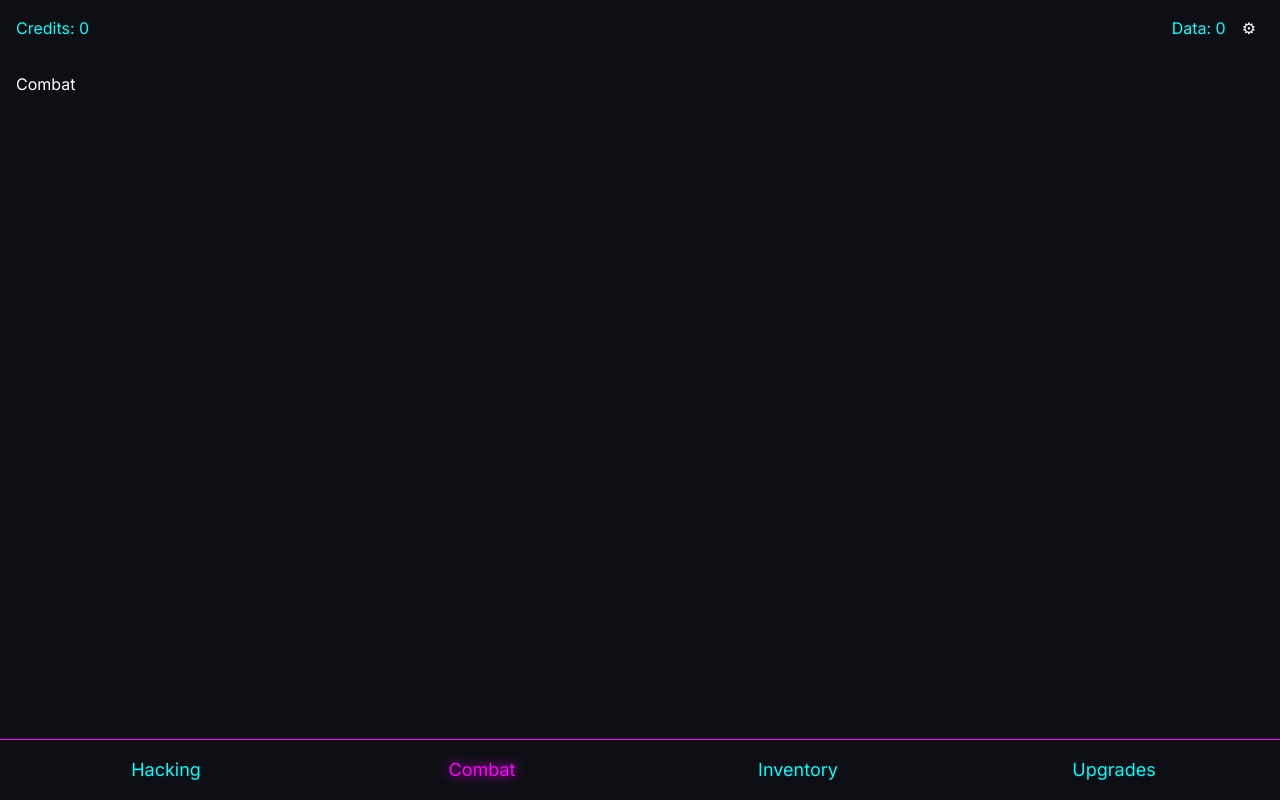
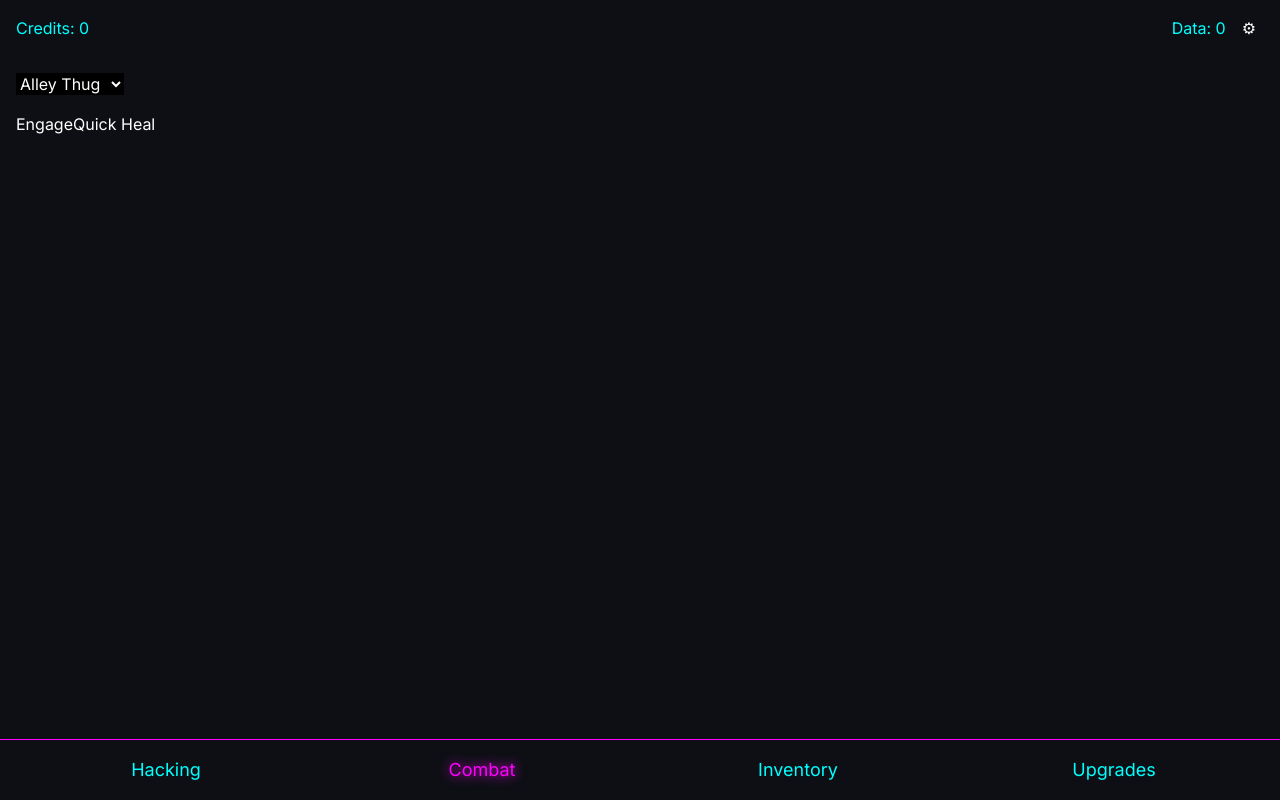
Before and after one commit to mikisz/cyber-idle, a React (Vite) app: page / in a window 1280 px wide. Both pictures are taken after a click on the button "Combat". Built offline with nearby package versions, Linux system fonts and the light colour scheme.

Commit message:
feat: add basic combat system

```diff
--- a/src/App.tsx
+++ b/src/App.tsx
@@ -7,6 +7,12 @@ function App() {
   useEffect(() => {
     loadGame().then((state) => {
       if (state) {
+        if (state.combat?.inFight) {
+          state = {
+            ...state,
+            combat: { enemyId: null, enemyHp: 0, inFight: false, log: [] },
+          };
+        }
         useGameStore.setState(state);
       }
     });
--- /dev/null
+++ b/src/data/enemies.json
@@ -0,0 +1,6 @@
+[
+  { "id":"thug","name":"Alley Thug","level":1,"hp":25,"atk":4,"def":1,"xp":12,
+    "loot":[{"credits":true,"min":3,"max":8},{"itemId":"scrap","chance":0.6,"min":1,"max":2}] },
+  { "id":"drone","name":"Corp Drone","level":2,"hp":35,"atk":6,"def":2,"xp":18,
+    "loot":[{"credits":true,"min":6,"max":14},{"itemId":"microchip","chance":0.5,"min":1,"max":1}] }
+]
--- /dev/null
+++ b/src/game/combat.ts
@@ -0,0 +1,142 @@
+import { useGameStore } from './state/store';
+import enemiesData from '../data/enemies.json';
+
+export type Enemy = (typeof enemiesData)[number];
+
+export const enemies: Enemy[] = enemiesData;
+
+export function getEnemy(id: string): Enemy | undefined {
+  return enemies.find((e) => e.id === id);
+}
+
+function randRange(min: number, max: number): number {
+  return Math.floor(Math.random() * (max - min + 1)) + min;
+}
+
+export function calcDamage(atk: number, def: number): number {
+  const variance = randRange(-1, 1);
+  return Math.max(1, atk + variance - def);
+}
+
+function trimLog(log: string[]): string[] {
+  return log.slice(-10);
+}
+
+export function startCombat(enemyId: string) {
+  const enemy = getEnemy(enemyId);
+  if (!enemy) return;
+  useGameStore.setState((s) => ({
+    ...s,
+    combat: {
+      enemyId,
+      enemyHp: enemy.hp,
+      inFight: true,
+      log: [`Engaged ${enemy.name}`],
+    },
+  }));
+}
+
+function rollLoot(enemy: Enemy) {
+  let credits = 0;
+  const items: Record<string, number> = {};
+  for (const entry of enemy.loot) {
+    if (entry.credits) {
+      credits += randRange(entry.min, entry.max);
+    } else if (entry.itemId) {
+      if (Math.random() < (entry.chance ?? 1)) {
+        const qty = randRange(entry.min, entry.max);
+        items[entry.itemId] = (items[entry.itemId] ?? 0) + qty;
+      }
+    }
+  }
+  return { credits, items };
+}
+
+function awardVictory(enemy: Enemy, log: string[]) {
+  useGameStore.setState((state) => {
+    const rewards = rollLoot(enemy);
+    const inv = { ...state.inventory };
+    for (const [itemId, qty] of Object.entries(rewards.items)) {
+      inv[itemId] = (inv[itemId] ?? 0) + qty;
+      log.push(`Looted ${qty} ${itemId}`);
+    }
+    let { level, xp } = state.skills.combat;
+    xp += enemy.xp;
+    while (xp >= level * 100) {
+      xp -= level * 100;
+      level += 1;
+    }
+    const newPlayer = {
+      ...state.player,
+      credits: state.player.credits + rewards.credits,
+    };
+    if (rewards.credits > 0) {
+      log.push(`Gained ${rewards.credits} credits`);
+    }
+    log.push(`Defeated ${enemy.name}`);
+    return {
+      ...state,
+      player: newPlayer,
+      skills: { ...state.skills, combat: { level, xp } },
+      inventory: inv,
+      combat: { enemyId: null, enemyHp: 0, inFight: false, log: trimLog(log) },
+    };
+  });
+}
+
+export function attack() {
+  const state = useGameStore.getState();
+  if (!state.combat.inFight || !state.combat.enemyId) return;
+  const enemy = getEnemy(state.combat.enemyId);
+  if (!enemy) return;
+  let enemyHp = state.combat.enemyHp;
+  const log = [...state.combat.log];
+
+  const dmgToEnemy = calcDamage(state.player.atk, enemy.def);
+  enemyHp -= dmgToEnemy;
+  log.push(`You hit ${enemy.name} for ${dmgToEnemy}`);
+
+  if (enemyHp <= 0) {
+    awardVictory(enemy, log);
+    return;
+  }
+
+  const dmgToPlayer = calcDamage(enemy.atk, state.player.def);
+  const playerHp = state.player.hp - dmgToPlayer;
+  log.push(`${enemy.name} hits you for ${dmgToPlayer}`);
+
+  if (playerHp <= 0) {
+    log.push('You were defeated');
+    useGameStore.setState((s) => ({
+      ...s,
+      player: { ...s.player, hp: 1 },
+      combat: { enemyId: null, enemyHp: 0, inFight: false, log: trimLog(log) },
+    }));
+    return;
+  }
+
+  useGameStore.setState((s) => ({
+    ...s,
+    player: { ...s.player, hp: playerHp },
+    combat: { ...s.combat, enemyHp, log: trimLog(log) },
+  }));
+}
+
+export function flee() {
+  useGameStore.setState((s) => ({
+    ...s,
+    combat: {
+      enemyId: null,
+      enemyHp: 0,
+      inFight: false,
+      log: trimLog([...s.combat.log, 'Fled from battle']),
+    },
+  }));
+}
+
+export function quickHeal() {
+  useGameStore.setState((s) => ({
+    ...s,
+    player: { ...s.player, hp: s.player.hpMax },
+  }));
+}
--- a/src/game/state/store.ts
+++ b/src/game/state/store.ts
@@ -1,20 +1,43 @@
 import { create } from 'zustand';
 
 export interface GameState {
-  player: { hp: number; credits: number; data: number };
+  player: {
+    hpMax: number;
+    hp: number;
+    atk: number;
+    def: number;
+    credits: number;
+    data: number;
+  };
   skills: {
     hacking: { level: number; xp: number };
     combat: { level: number; xp: number };
+  };
+  inventory: { [itemId: string]: number };
+  combat: {
+    enemyId: string | null;
+    enemyHp: number;
+    inFight: boolean;
+    log: string[];
   };
   meta: { lastSavedAt: number | null };
 }
 
 export const initialState: GameState = {
-  player: { hp: 100, credits: 0, data: 0 },
+  player: {
+    hpMax: 50,
+    hp: 50,
+    atk: 5,
+    def: 2,
+    credits: 0,
+    data: 0,
+  },
   skills: {
     hacking: { level: 1, xp: 0 },
     combat: { level: 1, xp: 0 },
   },
+  inventory: {},
+  combat: { enemyId: null, enemyHp: 0, inFight: false, log: [] },
   meta: { lastSavedAt: null },
 };
 
--- a/src/ui/tabs/CombatTab.tsx
+++ b/src/ui/tabs/CombatTab.tsx
@@ -1,3 +1,63 @@
+import { useState } from 'react';
+import {
+  attack,
+  flee,
+  quickHeal,
+  startCombat,
+  enemies,
+  getEnemy,
+} from '../../game/combat';
+import { useGameStore } from '../../game/state/store';
+
 export default function CombatTab() {
-  return <div className="p-4">Combat</div>;
+  const combat = useGameStore((s) => s.combat);
+  const player = useGameStore((s) => s.player);
+  const [selected, setSelected] = useState(enemies[0]?.id ?? '');
+
+  const enemy = combat.enemyId ? getEnemy(combat.enemyId) : null;
+
+  return (
+    <div className="space-y-4 p-4">
+      {!combat.inFight ? (
+        <div className="space-y-4">
+          <div>
+            <select
+              value={selected}
+              onChange={(e) => setSelected(e.target.value)}
+              className="bg-black"
+            >
+              {enemies.map((e) => (
+                <option key={e.id} value={e.id}>
+                  {e.name}
+                </option>
+              ))}
+            </select>
+          </div>
+          <button onClick={() => startCombat(selected)} disabled={!selected}>
+            Engage
+          </button>
+          <button onClick={quickHeal}>Quick Heal</button>
+        </div>
+      ) : (
+        <div className="space-y-4">
+          <div>
+            Player HP: {player.hp} / {player.hpMax}
+          </div>
+          <div>
+            {enemy?.name} HP: {combat.enemyHp} / {enemy?.hp}
+          </div>
+          <div className="space-y-1">
+            {combat.log.map((l, i) => (
+              <div key={i}>{l}</div>
+            ))}
+          </div>
+          <div className="flex gap-2">
+            <button onClick={attack}>Attack</button>
+            <button onClick={flee}>Flee</button>
+            <button onClick={quickHeal}>Quick Heal</button>
+          </div>
+        </div>
+      )}
+    </div>
+  );
 }
```
Also changed, not shown: 2 other files (tests, documents, lock files or other folders).
